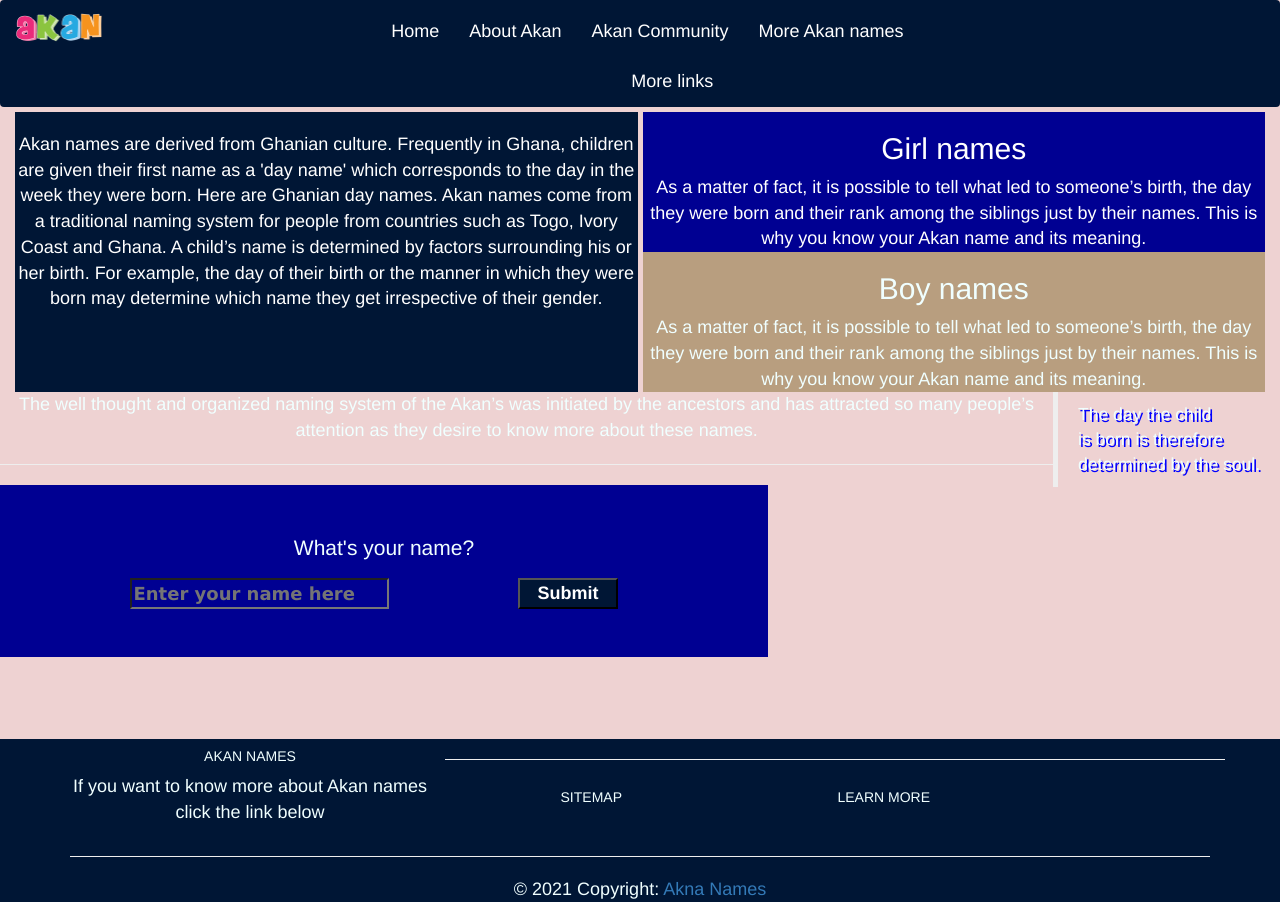
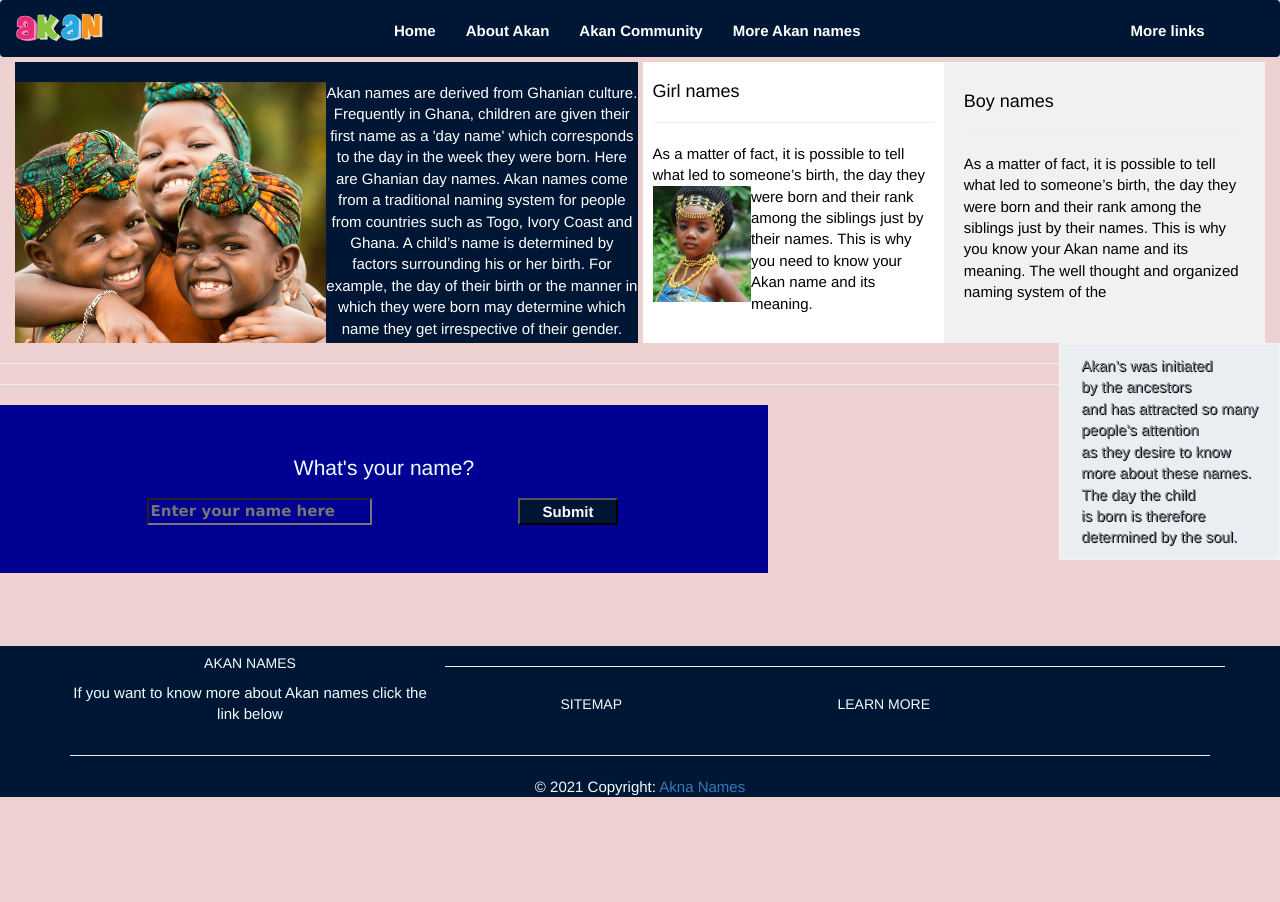
Before and after one commit to Pascal-Owilly/Akan-Names, a plain HTML site: page index.html in a window 1280 px wide. After the commit the page ends 800 px from the top, so only its background shows below. Drawn offline with nearby package versions, Linux system fonts and the light colour scheme.

Commit message:
add columns and styles to distribute text in the page

```diff
--- a/index.html
+++ b/index.html
@@ -34,6 +34,8 @@
     <div class="container-fluid">
         <div class="section1">
             <h1 class="akanNames"></h1>
+            <img class="img1" src="images/african_children_s_choir_2_photo_by_shutter_sweet_photography.jpg" alt=""
+                style="width: 50%;">
             Akan names are derived from Ghanian culture. Frequently in Ghana, children are given their first name as a
             'day name' which corresponds to the day in the week they were born. Here are Ghanian day names.
             Akan names come from a traditional naming system for people from countries such as Togo, Ivory Coast and
@@ -45,28 +47,35 @@
 
         <div class="article">
             <div class="section2-a">
-                <h2> Girl names</h2>
+                <h4> Girl names</h2><hr>
+
+                As a matter of fact, it is possible to tell what led to someone’s birth, the day they were born and
+                <img class="img2" src="images/ghanaian-girl-child.jpg" style="width: 35%;" alt="Photo">
+                their rank among the siblings just by their names. This is why you need to know your Akan name and its meaning.
+
+            </div>
+            <div class="section2-b">
+                <h4>Boy names</h2><hr>
                 As a matter of fact, it is possible to tell what led to someone’s birth, the day they were born and
                 their rank among the siblings just by their names. This is why you know your Akan name and its meaning.
-            </div>
-            <div class="section2-b">
-                <h2>Boy names</h2>
-                As a matter of fact, it is possible to tell what led to someone’s birth, the day they were born and
-                their rank among the siblings just by their names. This is why you know your Akan name and its meaning.
+                The well thought and organized naming system of the
+
             </div>
         </div>
     </div>
 
 
-    <blockquote>The day the child <br> is born is therefore <br> determined by the soul.</blockquote>
+    <blockquote style="border: 2px  solid #f1f1f1;background-color: #eaedf1;font-size: 15px;color: grey;">
+        Akan’s was initiated <br> by the ancestors <br> and has attracted so many <br> people’s attention <br> as they desire to know <br>
+        more about
+        these names. <br>
+        The day the child <br> is born is
+        therefore <br> determined by the soul.</blockquote>
 
 
+    <hr>
+    <div class="sectionOne">
 
-    <div class="sectionOne">
-            The well thought and organized naming system of the
-            Akan’s was initiated by the ancestors and has attracted so many people’s attention as they desire to know
-            more about
-            these names.
     </div>
 
     <hr>
--- a/styles.css
+++ b/styles.css
@@ -1,7 +1,7 @@
 body {
     color: azure;
     text-align: center;
-    font-size: 18px;
+    font-size: 15px;
     box-sizing: border-box;
     background-color: rgb(238, 210, 210);
 }
@@ -9,6 +9,7 @@ body {
 .navbar{
     background-color: #001635;
     color: white;
+    font-weight: 800;
 }
 
 .navbar ul{
@@ -20,7 +21,7 @@ color: white;
 .navbar li a:hover{
     background-color: transparent;
     text-decoration: underline;
-    transform: rotate(-2deg);
+    transform: rotate(0deg);
     transition: .5s;
     font-size: 25px;
     font-weight: 800;
@@ -33,7 +34,7 @@ button{
 }
 .container-fluid {
     display: flex;
-    font-size: 18px;
+    font-size: 15px;
     margin: auto;
     margin-top: -15px;
 
@@ -44,26 +45,34 @@ flex: 1;
 margin-right: 5px;
 background-color: #001635;
 color: white;
+height: 40%;
 }
 .article{
     flex: 1;
     display: flex;
-    flex-direction: column;
+
 }
 .section2-a{
     flex: 1;
-    background-color: #000092;
-    color: white;
+    background-color: #fff;
+    color: black;
+    padding: 10px;
+    text-align: left;
+
 }
 
 .section2-b{
     flex: 1;
-    background-color: rgb(184, 158, 127);
+    background-color: #f1f1f1;
+    color: black;
+    padding: 20px;
+    text-align: left;
 }
 blockquote {
-  text-shadow: 2px 2px blue;
+  text-shadow: 1px 1px rgb(0, 0, 12);
   text-align: left;
   float: right;
+  height: 60%;
 }
 input{
     background-color: #000092;
@@ -101,3 +110,11 @@ input{
     margin-right: 200px;
     color: white;
 }
+
+.img1{
+    float: left;
+    clear: both;
+}
+.img2{
+    float: left;
+}
```
Lines whose indentation alone changed are shown as unchanged.
